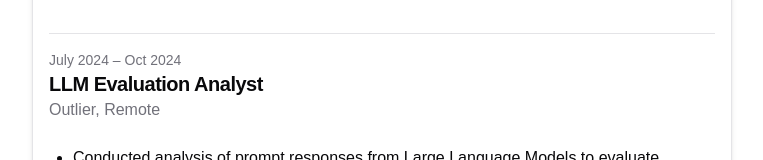
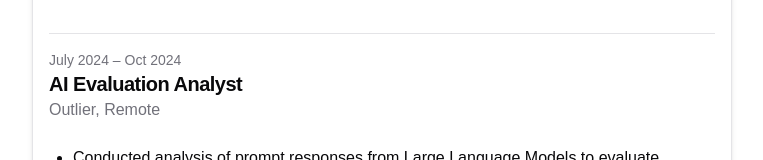
Before and after one commit to misaid/personal-websitev2, a Next.js app: page / in a window 1280 px wide. Shown: the part 775-935 px from the top of the page, without its empty margins (258-1021 px from the left). Built offline with nearby package versions, Linux system fonts and the light colour scheme.

Commit message:
chore: clarify job title

```diff
--- a/app/page.tsx
+++ b/app/page.tsx
@@ -190,7 +190,7 @@ export default function Home(): JSX.Element {
                       July 2024 – Oct 2024
                     </p>
                     <h2 className="scroll-m-20 text-xl font-semibold tracking-tight">
-                      LLM Evaluation Analyst
+                      AI Evaluation Analyst
                     </h2>
                     <p className="text-muted-foreground">Outlier, Remote</p>
                     <ul className="my-6 ml-6 list-disc [&>li]:mt-2">
```
